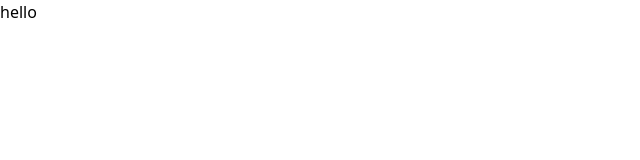
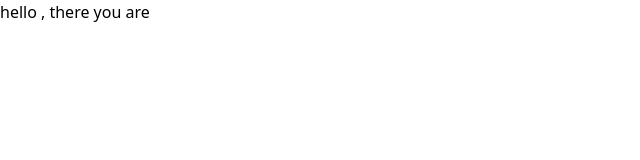
Before and after one commit to Muhammedjazimtk/pomodoro, a React (Vite) app: page / in a window 1280 px wide. Shown: the top 160 px of the page, without its empty margins (0-640 px from the left). Built offline with nearby package versions, Linux system fonts and the light colour scheme.

Commit message:
testing git push

```diff
--- a/src/App.jsx
+++ b/src/App.jsx
@@ -1,7 +1,7 @@
 import "./App.css";
 
 function App() {
-  return <div>hello</div>;
+  return <div>hello , there you are</div>;
 }
 
 export default App;
```
